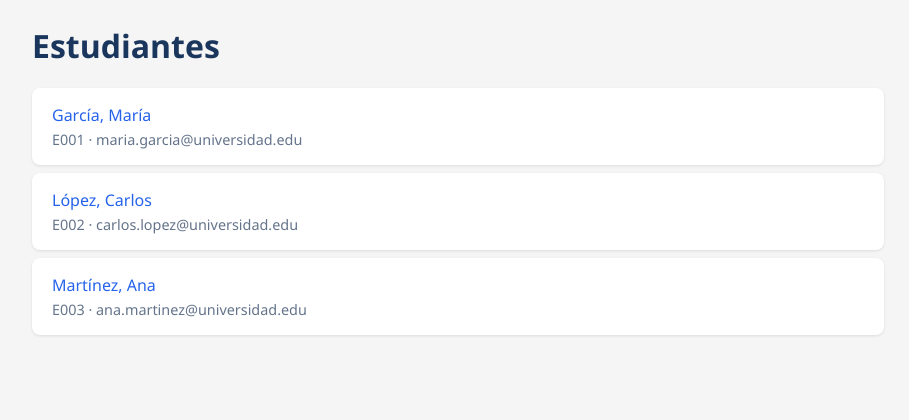
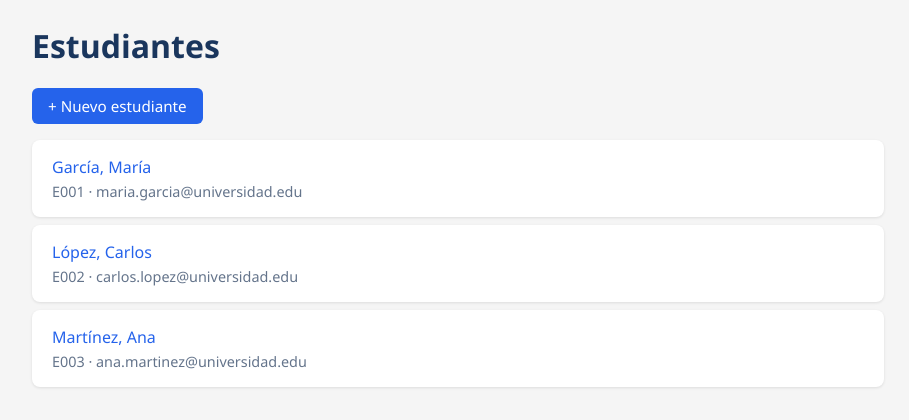
Before and after one commit to juandmm1233/Proyecto1Django, a Django app: page /estudiantes/ in a window 1280 px wide. Shown: the part 48-468 px from the top of the page, without its empty margins (182-1091 px from the left). Run offline with Django 5.2, Linux system fonts and the light colour scheme; data comes from the database, SQL or seed files in the repository.

Commit message:
se agrego botones para adicionar estudiantes

```diff
--- a/academico/urls.py
+++ b/academico/urls.py
@@ -4,9 +4,14 @@ from . import views
 urlpatterns = [
     path('', views.index, name='index'),
     path('programas/', views.programa_lista, name='programa_lista'),
+    path('programas/nuevo/', views.programa_crear, name='programa_crear'),
     path('programas/<int:pk>/', views.programa_detalle, name='programa_detalle'),
     path('cursos/', views.curso_lista, name='curso_lista'),
+    path('cursos/nuevo/', views.curso_crear, name='curso_crear'),
     path('cursos/<int:pk>/', views.curso_detalle, name='curso_detalle'),
+    path('cursos/<int:curso_pk>/inscribir/', views.inscripcion_crear_curso, name='inscripcion_crear_curso'),
     path('estudiantes/', views.estudiante_lista, name='estudiante_lista'),
+    path('estudiantes/nuevo/', views.estudiante_crear, name='estudiante_crear'),
     path('estudiantes/<int:pk>/', views.estudiante_detalle, name='estudiante_detalle'),
+    path('estudiantes/<int:estudiante_pk>/inscribir/', views.inscripcion_crear_estudiante, name='inscripcion_crear_estudiante'),
 ]
--- a/academico/views.py
+++ b/academico/views.py
@@ -1,5 +1,6 @@
-from django.shortcuts import render, get_object_or_404
-from .models import Programa, Curso, Estudiante
+from django.shortcuts import render, get_object_or_404, redirect
+from .models import Programa, Curso, Estudiante, Inscripcion
+from .forms import ProgramaForm, CursoForm, EstudianteForm, InscripcionCursoForm, InscripcionEstudianteForm
 
 
 def index(request):
@@ -49,3 +50,84 @@ def estudiante_detalle(request, pk):
         'estudiante': estudiante,
         'inscripciones': inscripciones,
     })
+
+
+def programa_crear(request):
+    """Crear nuevo programa."""
+    if request.method == 'POST':
+        form = ProgramaForm(request.POST)
+        if form.is_valid():
+            form.save()
+            return redirect('programa_lista')
+    else:
+        form = ProgramaForm()
+    return render(request, 'academico/form_generico.html', {'form': form, 'titulo': 'Nuevo programa'})
+
+
+def curso_crear(request):
+    """Crear nuevo curso. Opcionalmente pre-seleccionar programa por ?programa=<pk>."""
+    if request.method == 'POST':
+        form = CursoForm(request.POST)
+        if form.is_valid():
+            form.save()
+            return redirect('curso_lista')
+    else:
+        initial = {}
+        programa_pk = request.GET.get('programa')
+        if programa_pk:
+            programa = get_object_or_404(Programa, pk=programa_pk)
+            initial['programa'] = programa
+        form = CursoForm(initial=initial)
+    return render(request, 'academico/form_generico.html', {'form': form, 'titulo': 'Nuevo curso'})
+
+
+def estudiante_crear(request):
+    """Crear nuevo estudiante."""
+    if request.method == 'POST':
+        form = EstudianteForm(request.POST)
+        if form.is_valid():
+            form.save()
+            return redirect('estudiante_lista')
+    else:
+        form = EstudianteForm()
+    return render(request, 'academico/form_generico.html', {'form': form, 'titulo': 'Nuevo estudiante'})
+
+
+def inscripcion_crear_curso(request, curso_pk):
+    """Inscribir estudiante en un curso (desde detalle del curso)."""
+    curso = get_object_or_404(Curso, pk=curso_pk)
+    if request.method == 'POST':
+        form = InscripcionCursoForm(request.POST)
+        if form.is_valid():
+            estudiante = form.cleaned_data['estudiante']
+            if Inscripcion.objects.filter(estudiante=estudiante, curso=curso).exists():
+                form.add_error('estudiante', 'Este estudiante ya está inscrito en este curso.')
+            else:
+                Inscripcion.objects.create(estudiante=estudiante, curso=curso)
+                return redirect('curso_detalle', pk=curso_pk)
+    else:
+        form = InscripcionCursoForm()
+    return render(request, 'academico/form_generico.html', {
+        'form': form,
+        'titulo': f'Inscribir estudiante en {curso.nombre}',
+    })
+
+
+def inscripcion_crear_estudiante(request, estudiante_pk):
+    """Inscribir estudiante en un curso (desde detalle del estudiante)."""
+    estudiante = get_object_or_404(Estudiante, pk=estudiante_pk)
+    if request.method == 'POST':
+        form = InscripcionEstudianteForm(request.POST)
+        if form.is_valid():
+            curso = form.cleaned_data['curso']
+            if Inscripcion.objects.filter(estudiante=estudiante, curso=curso).exists():
+                form.add_error('curso', 'Este estudiante ya está inscrito en este curso.')
+            else:
+                Inscripcion.objects.create(estudiante=estudiante, curso=curso)
+                return redirect('estudiante_detalle', pk=estudiante_pk)
+    else:
+        form = InscripcionEstudianteForm()
+    return render(request, 'academico/form_generico.html', {
+        'form': form,
+        'titulo': f'Inscribir a {estudiante.apellido}, {estudiante.nombre} en un curso',
+    })
--- a/templates/academico/curso_detalle.html
+++ b/templates/academico/curso_detalle.html
@@ -4,6 +4,7 @@
 <h1>{{ curso.nombre }}</h1>
 <div class="meta">Código: {{ curso.codigo }} · Programa: <a href="{% url 'programa_detalle' curso.programa_id %}">{{ curso.programa.nombre }}</a> · {{ curso.creditos }} créditos</div>
 <h2>Estudiantes inscritos</h2>
+<p class="mb-1"><a href="{% url 'inscripcion_crear_curso' curso.pk %}" class="btn">+ Inscribir estudiante</a></p>
 <ul class="lista">
     {% for ins in inscripciones %}
     <li class="card">
--- a/templates/academico/curso_lista.html
+++ b/templates/academico/curso_lista.html
@@ -2,6 +2,7 @@
 {% block title %}Cursos - Universidad{% endblock %}
 {% block content %}
 <h1>Cursos</h1>
+<p class="mb-1"><a href="{% url 'curso_crear' %}" class="btn">+ Nuevo curso</a></p>
 <ul class="lista">
     {% for c in cursos %}
     <li class="card">
--- a/templates/academico/estudiante_detalle.html
+++ b/templates/academico/estudiante_detalle.html
@@ -4,6 +4,7 @@
 <h1>{{ estudiante.apellido }}, {{ estudiante.nombre }}</h1>
 <div class="meta">Código: {{ estudiante.codigo }}{% if estudiante.email %} · {{ estudiante.email }}{% endif %}</div>
 <h2>Cursos inscritos</h2>
+<p class="mb-1"><a href="{% url 'inscripcion_crear_estudiante' estudiante.pk %}" class="btn">+ Inscribir en curso</a></p>
 <ul class="lista">
     {% for ins in inscripciones %}
     <li class="card">
--- a/templates/academico/estudiante_lista.html
+++ b/templates/academico/estudiante_lista.html
@@ -2,6 +2,7 @@
 {% block title %}Estudiantes - Universidad{% endblock %}
 {% block content %}
 <h1>Estudiantes</h1>
+<p class="mb-1"><a href="{% url 'estudiante_crear' %}" class="btn">+ Nuevo estudiante</a></p>
 <ul class="lista">
     {% for e in estudiantes %}
     <li class="card">
--- a/templates/academico/programa_detalle.html
+++ b/templates/academico/programa_detalle.html
@@ -5,6 +5,7 @@
 <div class="meta">Código: {{ programa.codigo }}</div>
 {% if programa.descripcion %}<p>{{ programa.descripcion }}</p>{% endif %}
 <h2>Cursos del programa</h2>
+<p class="mb-1"><a href="{% url 'curso_crear' %}?programa={{ programa.pk }}" class="btn">+ Nuevo curso en este programa</a></p>
 <ul class="lista">
     {% for c in programa.cursos.all %}
     <li class="card">
--- a/templates/academico/programa_lista.html
+++ b/templates/academico/programa_lista.html
@@ -2,6 +2,7 @@
 {% block title %}Programas - Universidad{% endblock %}
 {% block content %}
 <h1>Programas</h1>
+<p class="mb-1"><a href="{% url 'programa_crear' %}" class="btn">+ Nuevo programa</a></p>
 <ul class="lista">
     {% for p in programas %}
     <li class="card">
--- a/templates/base.html
+++ b/templates/base.html
@@ -19,6 +19,18 @@
         .meta { color: #64748b; font-size: 0.9rem; margin-top: 0.25rem; }
         ul.lista { list-style: none; padding: 0; margin: 0; }
         ul.lista li { margin-bottom: 0.5rem; }
+        .btn { display: inline-block; padding: 0.5rem 1rem; background: #2563eb; color: #fff; text-decoration: none; border-radius: 6px; font-weight: 500; border: none; cursor: pointer; font-size: 0.95rem; }
+        .btn:hover { background: #1d4ed8; }
+        .btn-secondary { background: #64748b; }
+        .btn-secondary:hover { background: #475569; }
+        .form-card { background: #fff; border-radius: 8px; box-shadow: 0 1px 3px rgba(0,0,0,0.1); padding: 1.5rem; max-width: 500px; }
+        .form-card p { margin: 0 0 1rem 0; }
+        .form-card label { display: block; font-weight: 500; margin-bottom: 0.25rem; }
+        .form-card input, .form-card select, .form-card textarea { width: 100%; padding: 0.5rem; border: 1px solid #cbd5e1; border-radius: 6px; font-size: 1rem; }
+        .form-card .errorlist { color: #dc2626; font-size: 0.9rem; margin: 0.25rem 0 0 0; list-style: none; padding: 0; }
+        .form-card .helptext { font-size: 0.85rem; color: #64748b; margin-top: 0.25rem; }
+        .form-actions { margin-top: 1.25rem; display: flex; gap: 0.75rem; }
+        .mb-1 { margin-bottom: 1rem; }
     </style>
 </head>
 <body>
```
Also changed, not shown: academico/forms.py (added, +47 -0 lines), templates/academico/form_generico.html (added, +13 -0 lines).
